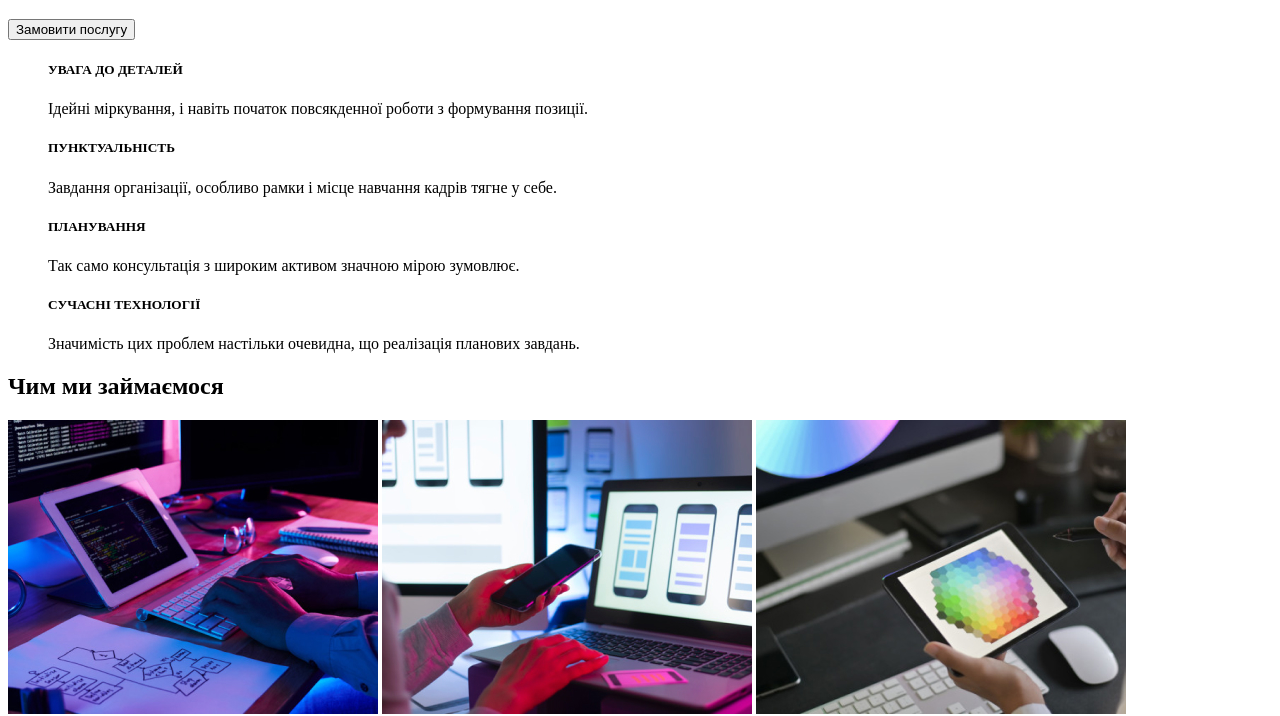
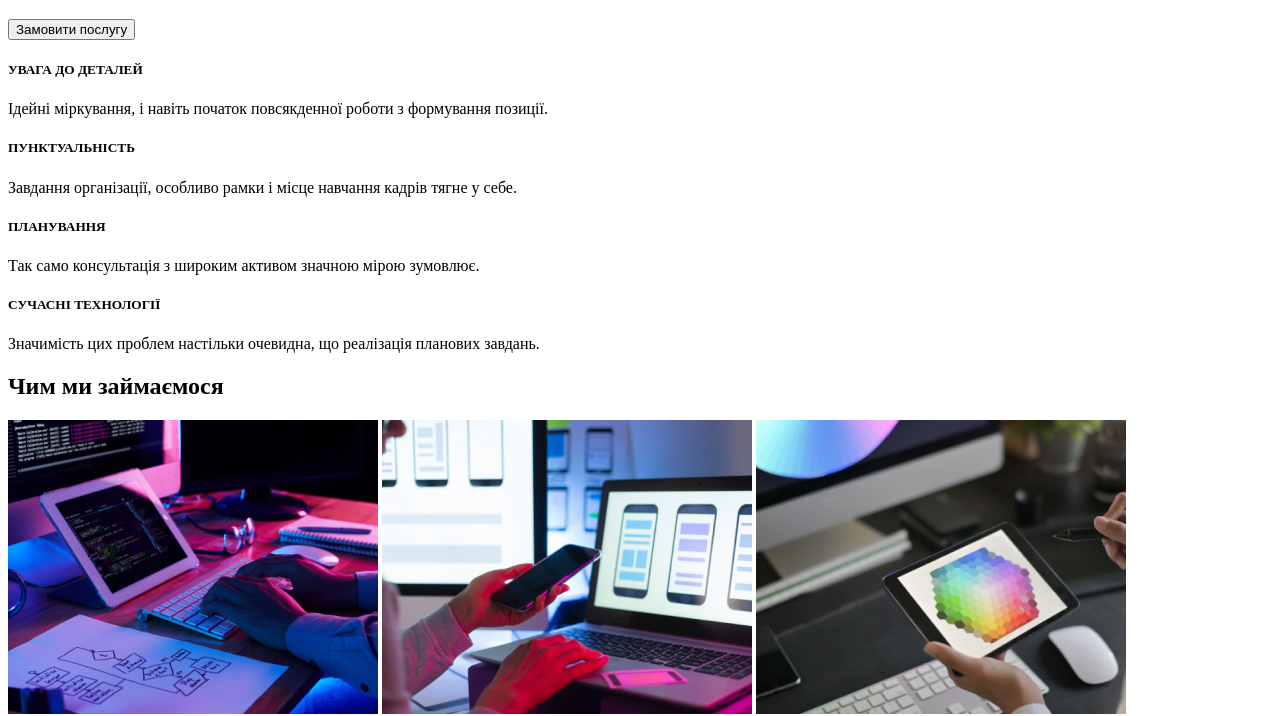
Before and after one commit to VronaV/goit-markup-hw-01, a plain HTML site: page index.html in a window 1280 px wide. Shown: the part 105-821 px from the top of the page. Drawn offline with Linux system fonts and the light colour scheme.

Commit message:
Update Index.html.09.08

```diff
--- a/index.html
+++ b/index.html
@@ -10,54 +10,46 @@
     <!--Верхня частина-->
     <header>
       <div>
-        <nav>
         <a href="">WebStudio</a>
         <a href="">Студія</a>
         <a href="">Портфоліо</a>
         <a href="">Контакти</a>
+        <nav>
+          <a href="mailto:info@devstudio.com">info@devstudio.com</a>
+          <a href="tel:+380961111111">+38 096 111 11 11</a>
         </nav>
-
-        <a href="mailto:info@devstudio.com">info@devstudio.com</a>
-        <a href="tel:+380961111111 class=">+38 096 111 11 11
       </div>
-      </a>
     </header>
 
     <!--Головна частина-->
-    <main>
+
     <h1>Ефективні рішення для вашого бізнесу</h1>
 
     <button type="button">Замовити послугу</button>
 
     <div>
-        <ul>
-          <h5 id="УВАГА ДО ДЕТАЛЕЙ">УВАГА ДО ДЕТАЛЕЙ</h5>
-          <p>
+      <h5>УВАГА ДО ДЕТАЛЕЙ</h5>
+      <div>
         Ідейні міркування, і навіть початок повсякденної роботи з формування
         позиції.
-          </p>
-        </ul>
+      </div>
 
-        <ul>
-          <h5 id="ПУНКТУАЛЬНІСТЬ">ПУНКТУАЛЬНІСТЬ</h5>
-          <p>
+      <h5>ПУНКТУАЛЬНІСТЬ</h5>
+      <div>
         Завдання організації, особливо рамки і місце навчання кадрів тягне у
         себе.
-          </p>
-        </ul>
+      </div>
 
-        <ul>
-          <h5 id="ПЛАНУВАННЯ">ПЛАНУВАННЯ</h5>
-          <p>Так само консультація з широким активом значною мірою зумовлює.</p>
-        </ul>
+      <h5>ПЛАНУВАННЯ</h5>
+      <div>
+        Так само консультація з широким активом значною мірою зумовлює.
+      </div>
 
-        <ul>
-          <h5 id="СУЧАСНІ ТЕХНОЛОГІЇ">СУЧАСНІ ТЕХНОЛОГІЇ</h5>
-          <p>
+      <h5>СУЧАСНІ ТЕХНОЛОГІЇ</h5>
+      <div>
         Значимість цих проблем настільки очевидна, що реалізація планових
         завдань.
-          </p>
-        </ul>
+      </div>
     </div>
     <!--Блок чим ми займаємося-->
     <div>
@@ -65,37 +57,46 @@
 
       <img src="images/img10.jpg" alt="Написання коду" width="370" />
 
-        <img src="images/img11.jpg" alt="Написання коду для смартфону" width="370"/>
+      <img
+        src="images/img11.jpg"
+        alt="Написання коду для смартфону"
+        width="370"
+      />
 
-        <img src="images/img12.jpg" alt="Планшет з набором кольорів" width="370" />
+      <img
+        src="images/img12.jpg"
+        alt="Планшет з набором кольорів"
+        width="370"
+      />
     </div>
 
     <!--Блок наша команда-->
     <div>
       <h2>Наша команда</h2>
       <figure>
-          <img src="images/img.jpg" alt="чоловік в окулярах" width="270"/>
-          <figcaption>Ігор Дем'яненко<br>Product Designer</figcaption>
+        <img src="images/img.jpg" alt="чоловік в окулярах" width="270" />
+        <figcaption>Ігор Дем'яненко<br />Product Designer</figcaption>
       </figure>
 
       <figure>
-          <img src="images/img-2.jpg" alt="Блондинка в окулярах " width="270"/>
-          <figcaption>Ольга Рєпіна<br>Frontend Developer</figcaption>
+        <img src="images/img-2.jpg" alt="Блондинка в окулярах " width="270" />
+        <figcaption>Ольга Рєпіна<br />Frontend Developer</figcaption>
       </figure>
 
       <figure>
-          <img src="images/img-3.jpg" alt="чоловік з бородою" width="270"/>
-          <figcaption>Микола Тарасов<br>Marketing</figcaption>
+        <img src="images/img-3.jpg" alt="чоловік з бородою" width="270" />
+        <figcaption>Микола Тарасов<br />Marketing</figcaption>
       </figure>
 
       <figure>
-          <img src="images/img-4.jpg" alt="чоловік в окулярах з бородою" width="270"/>
-          <figcaption>Михайло Єрмаков<br>UI Designer</figcaption>
+        <img
+          src="images/img-4.jpg"
+          alt="чоловік в окулярах з бородою"
+          width="270"
+        />
+        <figcaption>Михайло Єрмаков<br />UI Designer</figcaption>
       </figure>
-
-
     </div>
-    </main>
 
     <!--Підвал сторінки-->
   <footer>
@@ -107,8 +108,10 @@
     </div>
 
     <div>
-        <a href="tel:+380961111111 class=">+38 096 111 11 11</a>
+      <a href="tel:+380961111111">+38 096 111 11 11</a>
     </div>
   </footer>
+
   </body>
+
 </html>
```
Lines whose indentation alone changed are shown as unchanged.
